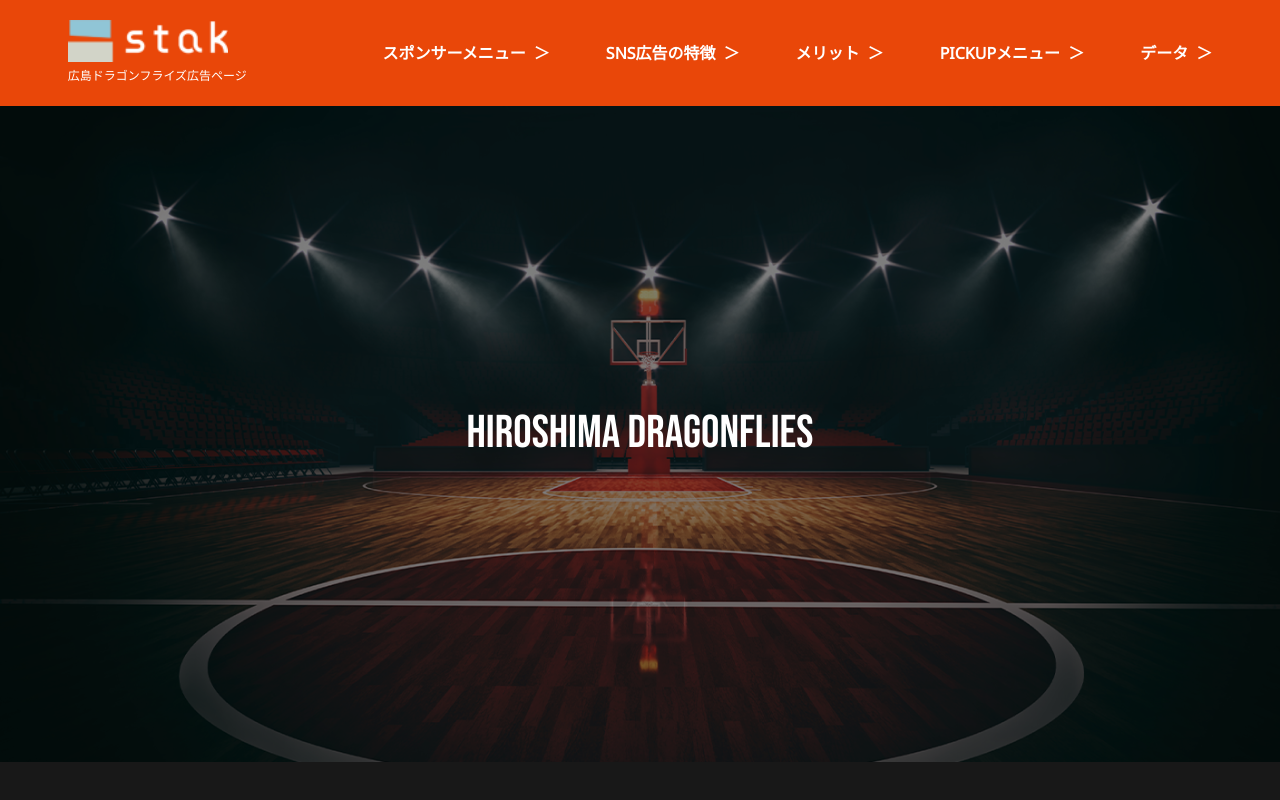
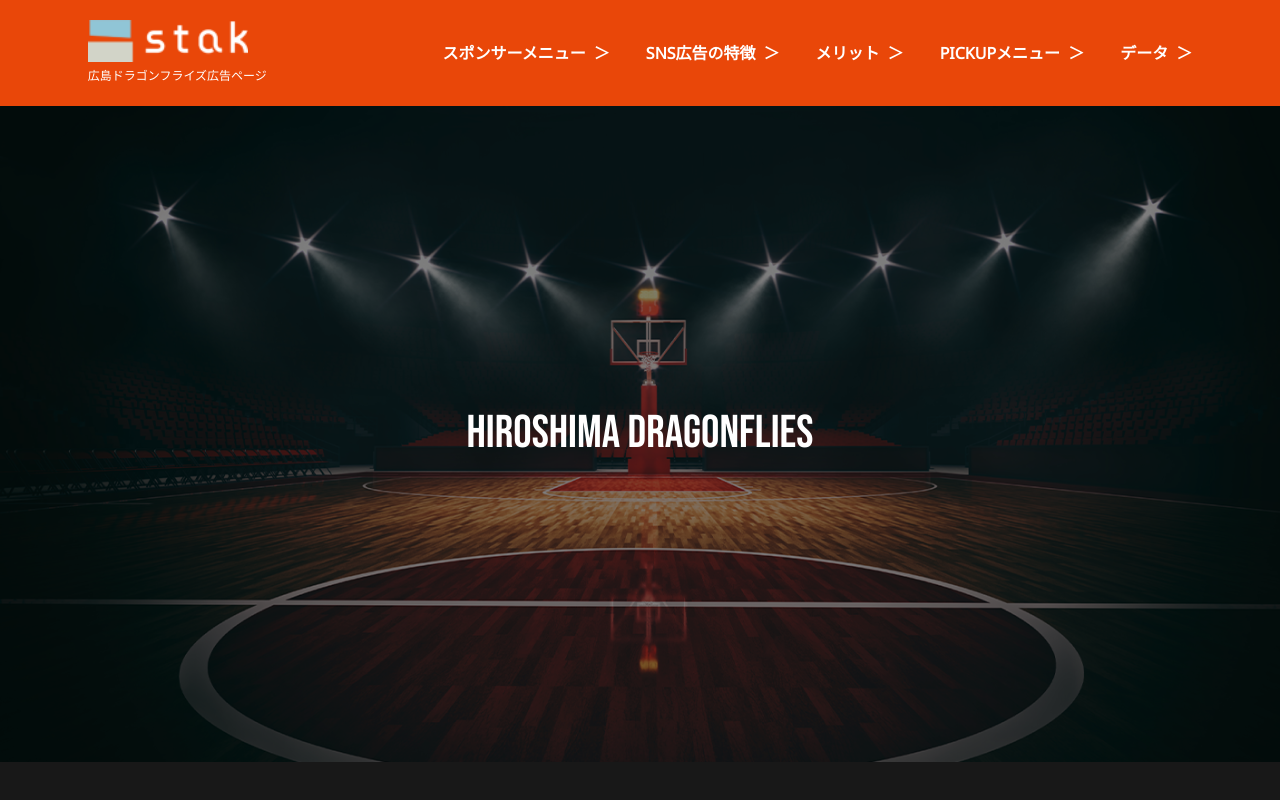
Before and after one commit to koichi-omae/stak-lp-coding, a Next.js app: page / in a window 1280 px wide. Shown: the top 800 px of the page. Built offline with nearby package versions, Linux system fonts and the light colour scheme; a web font is replaced by a local one.

Commit message:
PageHeaderのスタイルを微調整

```diff
--- a/src/components/Common/PageHeader.tsx
+++ b/src/components/Common/PageHeader.tsx
@@ -25,10 +25,10 @@
         />
         <span className=' text-xs'>{props.message}</span>
       </div>
-      <ul className='flex items-center gap-14'>
+      <ul className='flex items-center gap-9'>
         {props.menus.map((menu, index) => (
           <Link key={menu.text} href={menu.link}>
-            <li className='group text-[16px] font-bold hover:cursor-pointer'>
+            <li className='group font-sans-jp text-base font-bold hover:cursor-pointer'>
               {menu.text}
               <span className='ml-2 inline-block duration-400 group-hover:rotate-90'>＞</span>
             </li>
```
